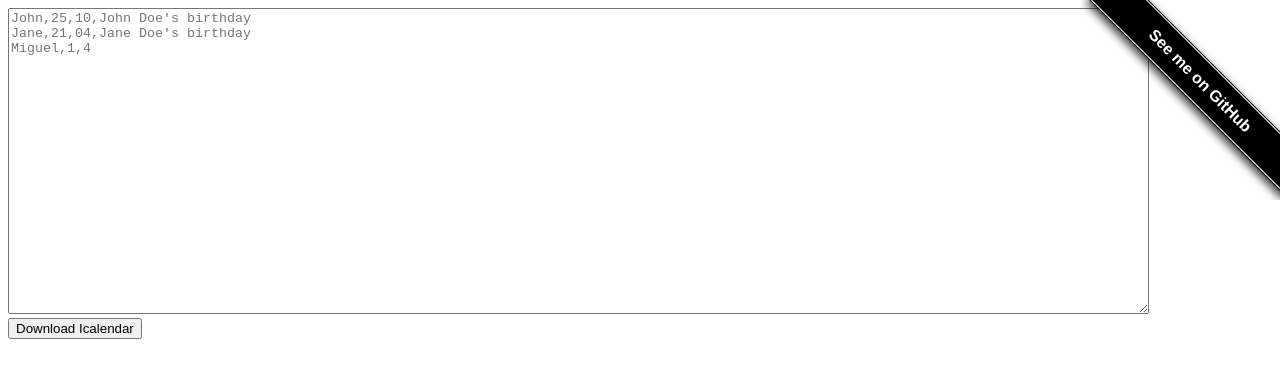
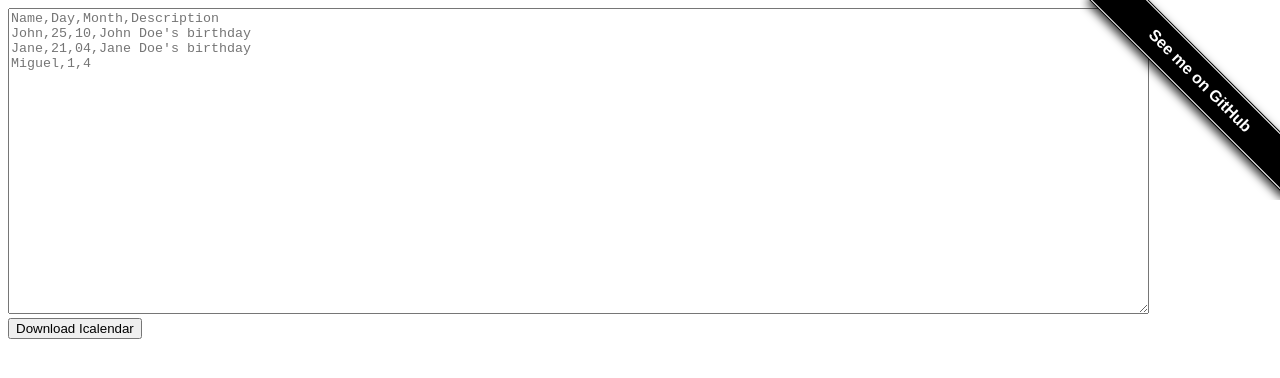
Before and after one commit to sfluor/csv2birthcal, a plain HTML site: page index.html in a window 1280 px wide. Drawn offline with Linux system fonts and the light colour scheme; no server answers.

Commit message:
improve placeholder

```diff
--- a/index.html
+++ b/index.html
@@ -68,7 +68,7 @@
   </body>
   <script charset="utf-8">
     const PLACEHOLDER =
-      "John,25,10,John Doe's birthday\nJane,21,04,Jane Doe's birthday\nMiguel,1,4";
+      "Name,Day,Month,Description\nJohn,25,10,John Doe's birthday\nJane,21,04,Jane Doe's birthday\nMiguel,1,4";
     const input = document.getElementById("input");
     input.placeholder = PLACEHOLDER;
 
```
